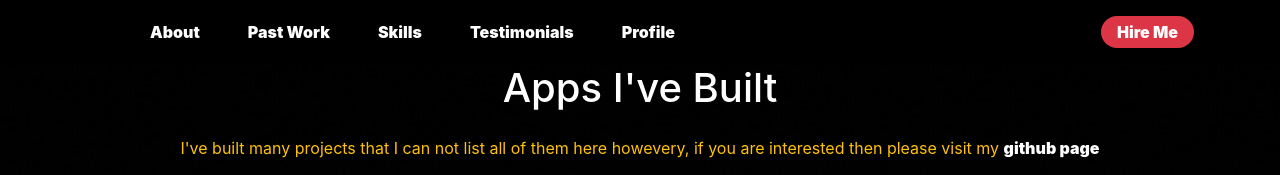
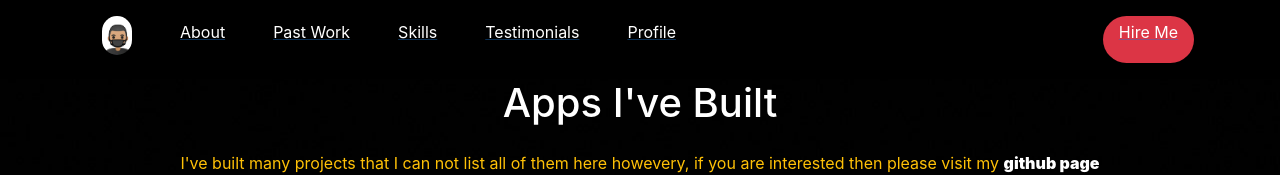
Before and after one commit to sammiearchie77/my-portfolio, a React (Create React App) app: page /projects in a window 1280 px wide. Shown: the top 175 px of the page. Built offline with nearby package versions, Linux system fonts and the light colour scheme; a web font is replaced by a local one.

Commit message:
changed anchor tags to link

```diff
--- a/src/components/Navbar.js
+++ b/src/components/Navbar.js
@@ -1,5 +1,7 @@
 import React from 'react';
 import style from '../styles/navbar.module.css'
+import { Link } from '@mui/material'
+import logo from '../components/images/myavatar.png'
 // import { ArrowRightIcon } from '@heroicons/react/solid';
 
 export default function Navbar() {
@@ -7,42 +9,42 @@ export default function Navbar() {
         <header className={`${style.nav}`}>
             <div className="container mx-auto d-flex flex-wrap p-3 flex-sm-column flex-md-row items-center">
                 <div className="mb-lg-2 mb-md-0">
-                    <a href="/" className="ml-3 ">
-
-                    </a>
+                    <Link href="/" className="ml-3 ">
+                        <img className={`rounded`} src={logo} alt={`logo`} width={30} />
+                    </Link>
                 </div>
                 <nav className="mr-md-auto ml-md-4 py-md-1 pl-md-4 border-md-l md:border-gray-700 flex flex-wrap items-center text-base justify-center">
-                    <a
+                    <Link
                         href="./about"
                         className="mr-5">
                             About
-                    </a>
-                    <a
+                    </Link>
+                    <Link
                         href="./projects"
                         className="mr-5">
                             Past Work
-                    </a>
-                    <a
+                    </Link>
+                    <Link
                         href="./skills"
                         className="mr-5">
                             Skills
-                    </a>
-                    <a
+                    </Link>
+                    <Link
                         href="./testimonials"
                         className="mr-5">
                             Testimonials
-                    </a>
-                    <a
+                    </Link>
+                    <Link
                         href="./profile"
                         className="mr-5">
                             Profile
-                    </a>
+                    </Link>
                 </nav>
-                <a
+                <Link
                     href="./contact"
                     className={`inline-flex items-center text-white bg-danger fw-bolder border-0 py-1 px-3 focus:outline-none hover:primary rounded mt-4 mt-md-0`}>
                         Hire Me
-                    </a>
+                    </Link>
             </div>
         </header>
     )
--- a/src/pages/Projects.js
+++ b/src/pages/Projects.js
@@ -1,7 +1,8 @@
-import { Card, CardContent, CardHeader, Link } from '@mui/material';
+import { Card, CardContent, CardHeader } from '@mui/material';
 import React from 'react';
 import { projects } from '../data';
 import styles from '../styles/projects.module.css'
+import { Link } from 'react-router-dom';
 
 
 
```
